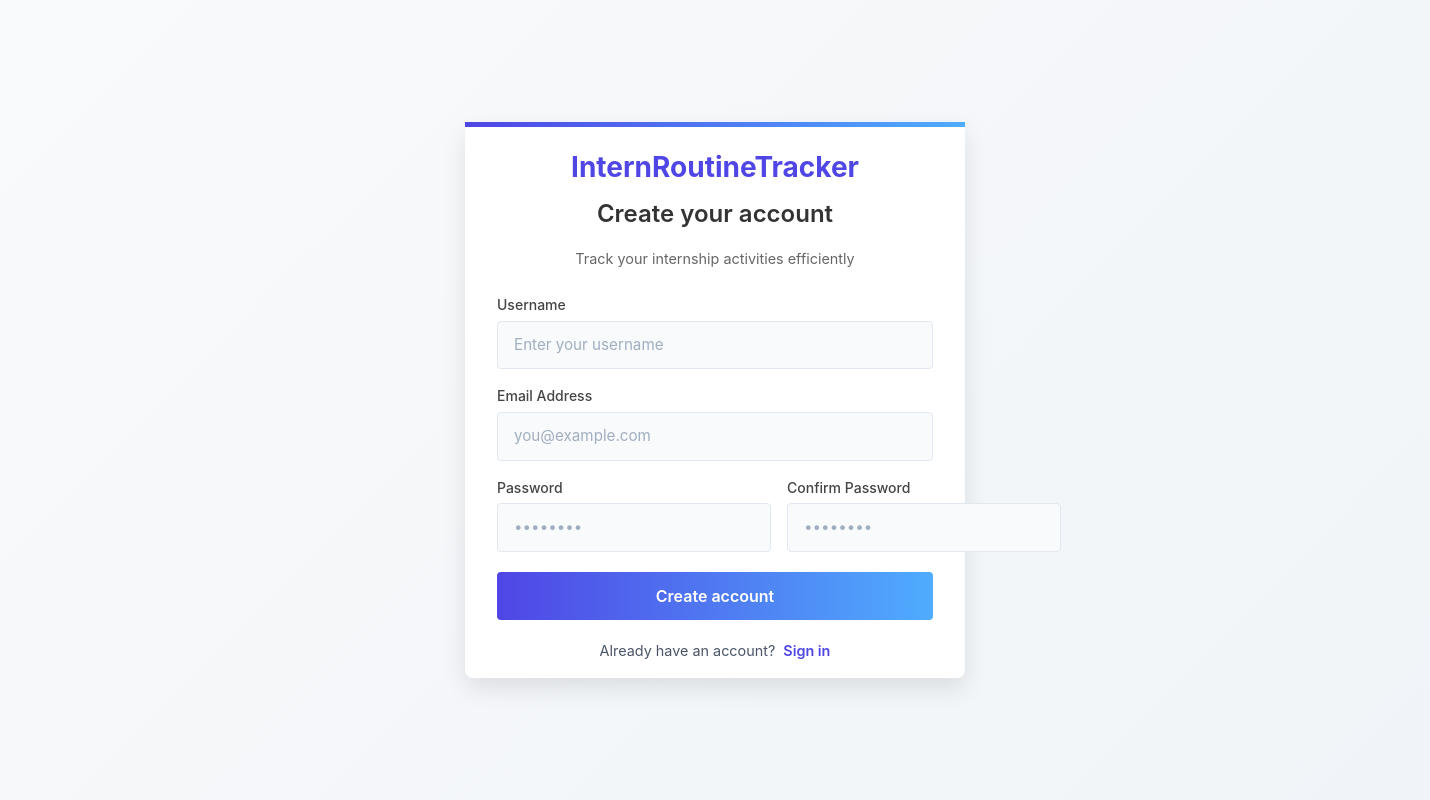
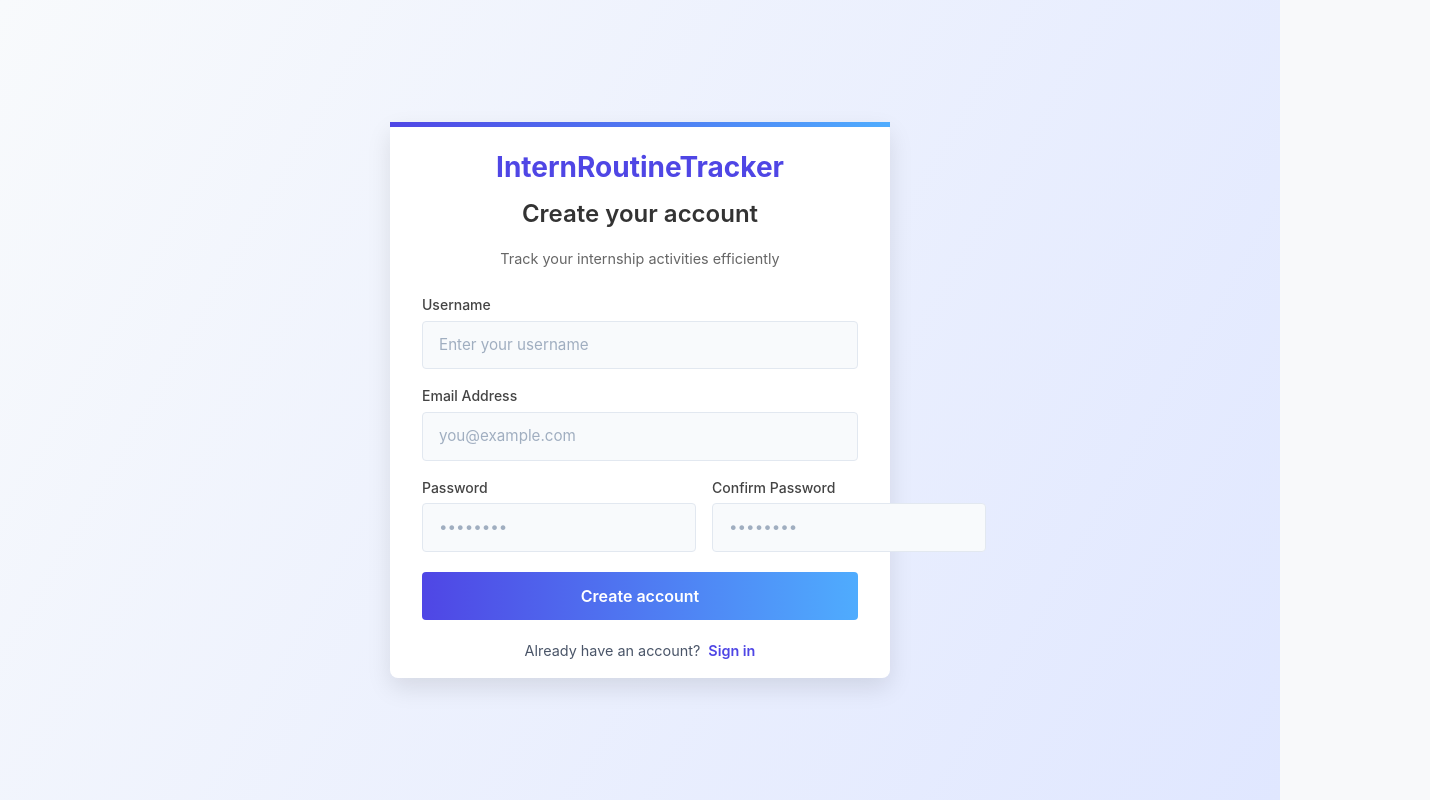
Before and after one commit to piyushsingh022002/RoutineTrackerWeb, a React (Vite) app: page /register in a window 1280 px wide. Shown: the whole page, 1430 px wide, since content can reach past the window. Built offline with nearby package versions, Linux system fonts and the light colour scheme; no server answers.

Commit message:
login register page background changed

```diff
--- a/src/pages/LoginPage.tsx
+++ b/src/pages/LoginPage.tsx
@@ -12,7 +12,7 @@ const LoginContainer = styled.div`
   align-items: center;
   justify-content: center;
   padding: 1rem 0.5rem;
-  background-color: var(--bg-color);
+  background: linear-gradient(120deg, #f8fafc 0%, #e0e7ff 100%);
   box-sizing: border-box;
   @media ${device.tablet} {
     padding: 2rem 1rem;
--- a/src/pages/RegisterPage.tsx
+++ b/src/pages/RegisterPage.tsx
@@ -6,12 +6,12 @@ import { useAuth } from '../context/AuthContext';
 
 const RegisterContainer = styled.div`
   min-height: 100vh;
-  width: 1430px;
+  width: 100vw;
   display: flex;
   align-items: center;
   justify-content: center;
-  background: linear-gradient(135deg, var(--bg-color) 0%, #f0f4f8 100%);
-  padding: 5rem;
+  background: linear-gradient(120deg, #f8fafc 0%, #e0e7ff 100%);
+  padding: 5rem 0;
   box-sizing: border-box;
   overflow-y: auto;
 `;
```
